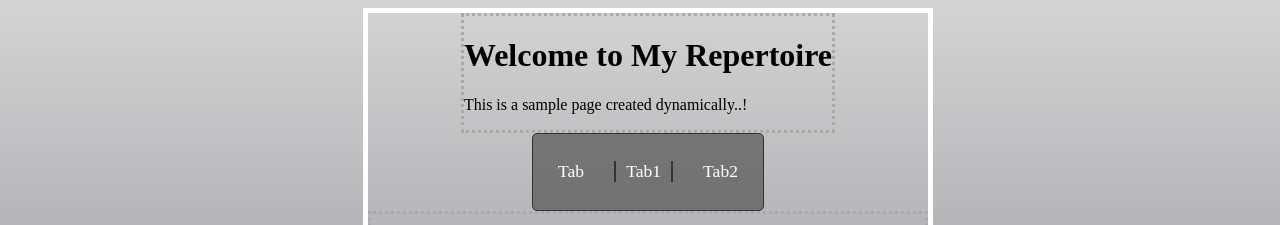
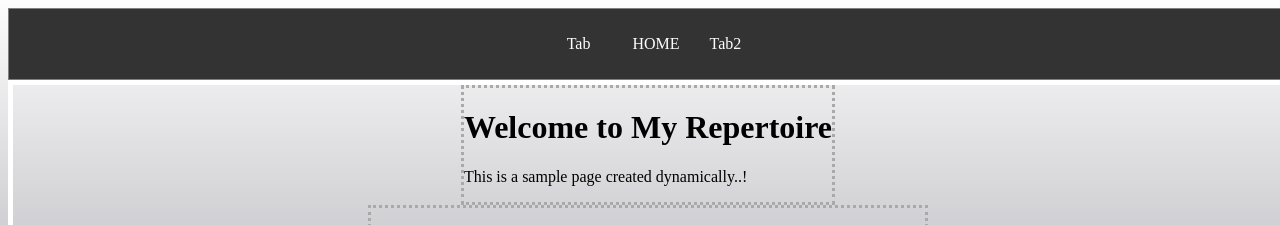
Before and after one commit to kaizen011/javascript-webpack, a website built with webpack: page dist/index.html in a window 1280 px wide. Shown: the top 225 px of the page. Built offline with nearby package versions, Linux system fonts and the light colour scheme; grey boxes are pictures that could not be loaded.

Commit message:
ADDED NAVBAR.JS FUNCTIONALITY TO NOT INTERVENE WITH CLEARANCE, FIXED BUGS, FINAL, (UNFINISHED DESIGN)

```diff
--- a/src/index.js
+++ b/src/index.js
@@ -1,16 +1,27 @@
+//index.js
 import createAndAppendElements from "./pageLoad";
 import './styles.css';
 import tabElements from "./tab";
+import navbarr from "./navbar";
 
 // Waiting for the DOM to be fully loaded
 document.addEventListener('DOMContentLoaded', ()=> {
+    navbarr();
     const contentDiv = createAndAppendElements();
 
     const itemi = document.querySelector('.midtab');
+    const itemi4 = document.querySelector('.backtab');
+
+    itemi4.addEventListener('click', function(){
+        contentDiv.innerHTML = '';
+        createAndAppendElements();
+    });
+
 
     itemi.addEventListener('click', function(){
         tabElements(contentDiv);
     });
 
+
     console.log("Event listener added"); // checking
 });
--- /dev/null
+++ b/src/navbar.js
@@ -0,0 +1,30 @@
+//navbar.js
+
+
+function navbarr(){
+    const navibari = document.getElementById('navi');
+    const navbar = document.createElement('nav');
+    navbar.classList.add('navbar')
+    const ul = document.createElement('ul');
+    ul.classList.add('nav-list');
+    const itemi = document.createElement('li');
+    const itemi4 = document.createElement('li');
+    const itemi2 = document.createElement('li');
+    itemi.textContent = 'Tab';
+    itemi4.textContent = 'HOME';
+    itemi2.textContent = 'Tab2';
+
+    itemi.classList.add('midtab');
+    itemi4.classList.add('backtab');
+
+    ul.appendChild(itemi);
+    ul.appendChild(itemi4);
+    ul.appendChild(itemi2);
+
+    navbar.appendChild(ul);
+
+    navibari.appendChild(navbar);
+
+}
+
+export default navbarr;
--- a/src/pageLoad.js
+++ b/src/pageLoad.js
@@ -1,10 +1,8 @@
-import tabElements from "./tab";
+//pageLoad.js
+
 
 function createAndAppendElements(){
-
     const contentDiv = document.getElementById('content');
-
-
     // Header Code
     const midbar = document.createElement('div');
     midbar.classList.add('midbar');
@@ -21,32 +19,6 @@ function createAndAppendElements(){
     midbar.appendChild(paragraph);
 
     contentDiv.appendChild(midbar);
-
-    //navbar
-
-    const navbar = document.createElement('nav');
-    navbar.classList.add('navbar')
-    const ul = document.createElement('ul');
-    ul.classList.add('nav-list');
-    const itemi = document.createElement('li');
-    const itemi1 = document.createElement('li');
-    const itemi2 = document.createElement('li');
-    itemi.textContent = 'Tab';
-    itemi1.textContent = 'Tab1';
-    itemi2.textContent = 'Tab2';
-
-    itemi1.classList.add('midtab');
-
-
-    ul.appendChild(itemi);
-    ul.appendChild(itemi1);
-    ul.appendChild(itemi2);
-
-
-
-    navbar.appendChild(ul);
-
-    contentDiv.appendChild(navbar);
 
     // Content Code
     const services = document.createElement('div');
@@ -78,9 +50,7 @@ function createAndAppendElements(){
 
 
      contentDiv.appendChild(services);
-     itemi.addEventListener('click', function(){
-        tabElements(contentDiv);
-    })
+
      return contentDiv;
 }
 
--- a/src/styles.css
+++ b/src/styles.css
@@ -1,13 +1,12 @@
 body {
   display: flex;
-  background-image: linear-gradient(to bottom, #d4d4d4, #7c7b86, #3a3a3a);
+  background-image: linear-gradient(to bottom, #fdfdfd, #7c7b86, #3a3a3a);
   background-size: cover;
   background-position: center;
   width: 100%;
   height: 100%;
   z-index: -1;
-  justify-content: center;
-  align-content: center;
+  flex-direction: column;
   height:100vw;
 }
 
@@ -15,7 +14,7 @@ li {
   cursor: pointer;
 }
 
-.navbar{
+#navibari{
   position:-webkit-sticky;
   position:sticky;
   top:10px;
@@ -25,6 +24,8 @@ li {
   border: 1px solid #333;
   border-radius: 5px;
 }
+
+
 
 ul > .midtab {
   padding-left: 10px;
--- a/src/tab.js
+++ b/src/tab.js
@@ -1,3 +1,5 @@
+// tab.js
+
 function tabElements(contentDiv) {
 
     // TEST APPENDING
```
Also changed, not shown: dist/index.html, dist/main.js.
